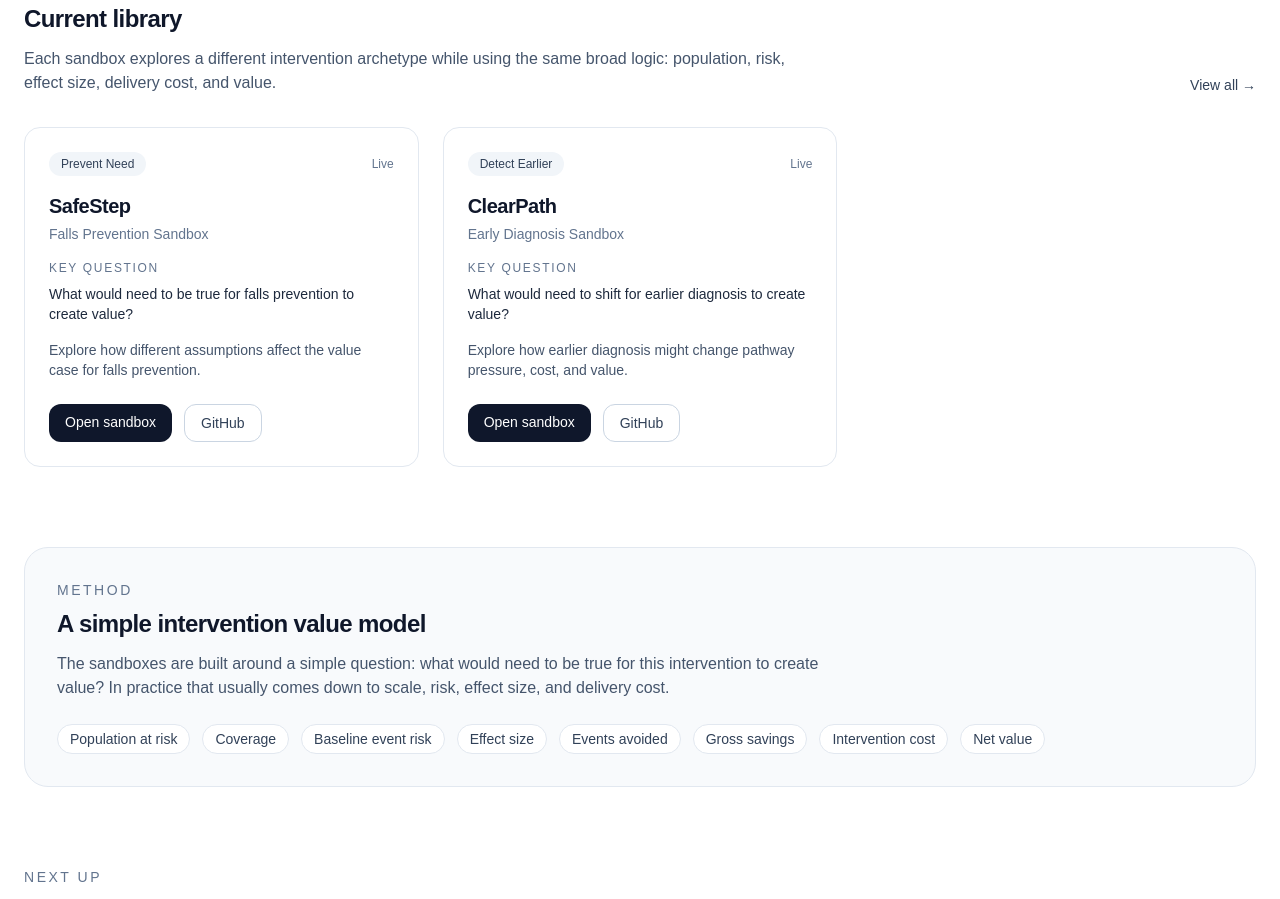
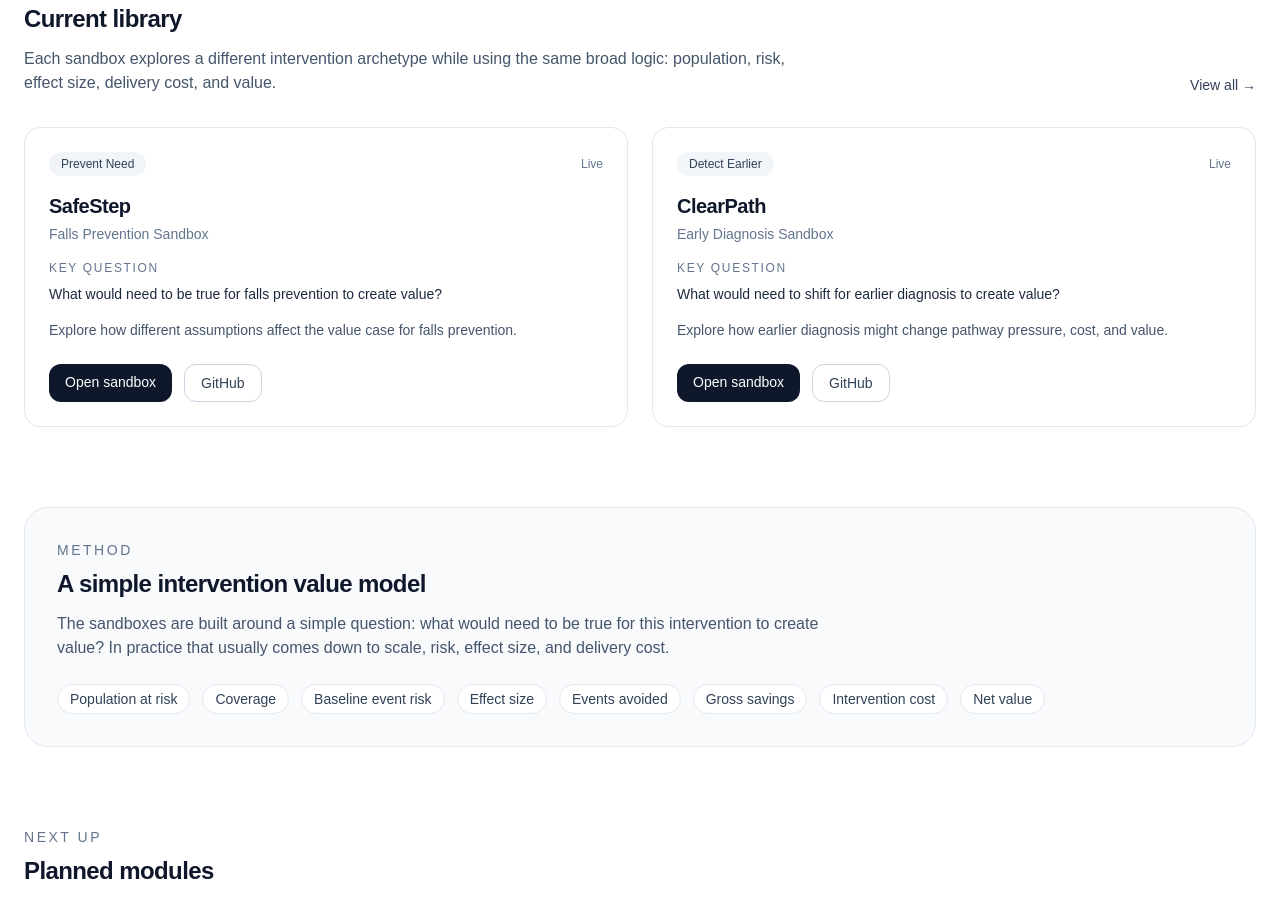
Before and after one commit to olivercareyncl/health-economics-scenario-lab, a Next.js app in the folder site/: page / in a window 1280 px wide. Shown: the part 1720-2619 px from the top of the page. Built offline with nearby package versions, Linux system fonts and the light colour scheme.

Commit message:
Update page.tsx

```diff
--- a/site/src/app/page.tsx
+++ b/site/src/app/page.tsx
@@ -2,6 +2,7 @@ import Link from "next/link";
 import DemoSlider from "@/components/demo-slider";
 import RoutesGrid from "@/components/routes-grid";
 import SandboxCard from "@/components/sandbox-card";
+import EmbeddedSandboxPreview from "@/components/embedded-sandbox-preview";
 import { apps, GITHUB_URL } from "@/data/apps";
 
 export default function HomePage() {
@@ -63,6 +64,7 @@ export default function HomePage() {
       <div className="space-y-20">
         <DemoSlider />
         <RoutesGrid />
+        <EmbeddedSandboxPreview />
 
         <section className="rounded-3xl border border-slate-200 bg-slate-50 p-8">
           <div className="flex flex-col gap-4 md:flex-row md:items-end md:justify-between">
@@ -113,7 +115,7 @@ export default function HomePage() {
             </Link>
           </div>
 
-          <div className="grid gap-6 md:grid-cols-2 xl:grid-cols-3">
+          <div className="grid gap-6 md:grid-cols-2">
             {liveApps.map((app) => (
               <SandboxCard key={app.slug} app={app} />
             ))}
```
